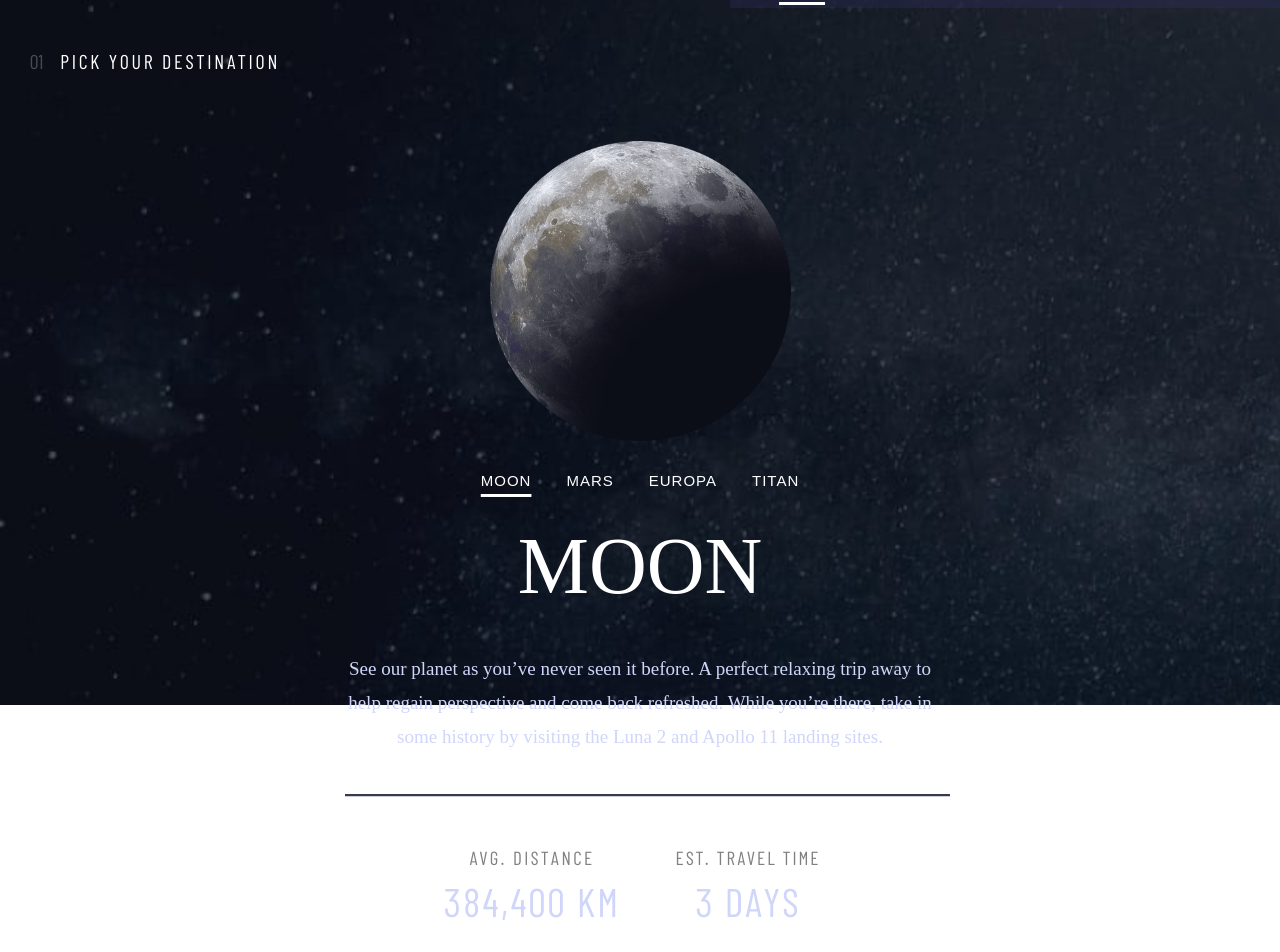
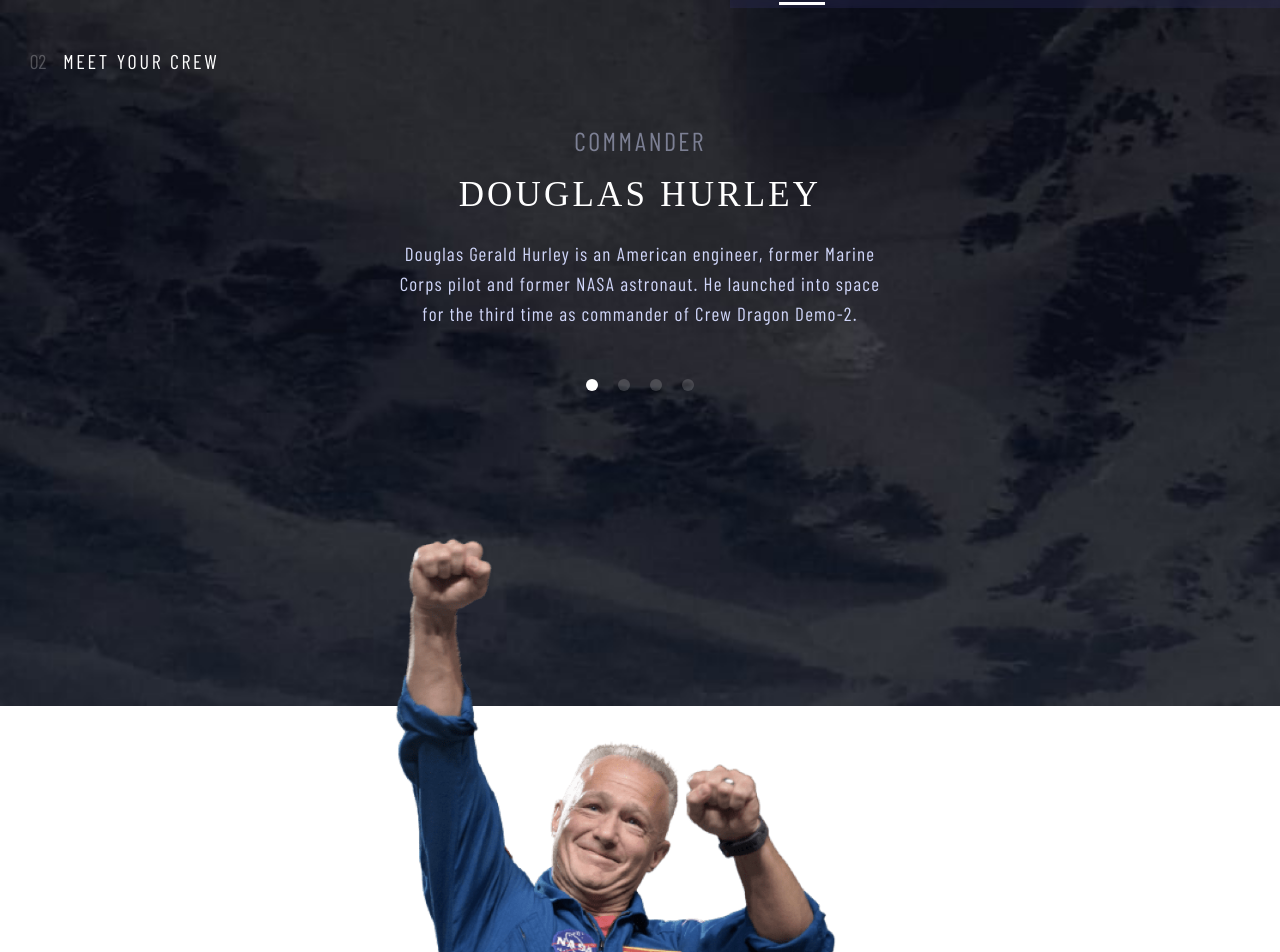
Before and after one commit to SonTonyD/Space-tourism-multi-page-website, an Angular app: page / in a window 1280 px wide. Shown: the part 94-1046 px from the top of the page. Built offline with nearby package versions, Linux system fonts and the light colour scheme.

Commit message:
tablet design: crewPage OK

```diff
--- a/src/app/app.component.ts
+++ b/src/app/app.component.ts
@@ -11,7 +11,7 @@
   @ViewChild('screen') containerElement!: ElementRef;
 
   isMenuOpen = false;
-  currentPage = "destination";
+  currentPage = "crew";
 
   constructor(private renderer : Renderer2) { }
 
--- a/src/app/crew/crew.component.css
+++ b/src/app/crew/crew.component.css
@@ -116,7 +116,7 @@
 }
 
 .crew-bio {
-    font-family: 'Barlow';
+    font-family: 'Barlow Condensed';
     font-style: normal;
     font-weight: 400;
     font-size: 15px;
@@ -139,3 +139,104 @@
     margin-top: 0px;
     height: 5px;
 }
+
+@media(min-width : 500px) {
+    .container {
+        display: flex;
+        flex-direction: column;
+    }
+
+    .background {
+        background-image: url("/assets/assets/crew/background-crew-tablet.jpg");
+        height: 100%;
+        position: fixed;
+        z-index: -2;
+        margin-top: 24px;
+        width: 100%;
+        background-repeat:no-repeat;
+        background-size: cover;
+    }
+
+    .meet-your-crew {
+        margin-top: 120px;
+        padding-top: 50px;
+        padding-left: 30px;
+        display: flex;
+        justify-content: left;
+    }
+
+    .meet-your-crew .number {
+        font-family: 'Barlow Condensed';
+        color: white;
+        font-size: 20px;
+        text-transform: uppercase;
+        opacity: 0.25;
+        line-height: 19px;
+    }
+
+    .meet-your-crew .text-meet-your-crew {
+        font-family: 'Barlow Condensed';
+        color: white;
+        font-size: 20px;
+        font-weight: 400px;
+        text-transform: uppercase;
+        margin-left: 17px;
+        line-height: 19px;
+        letter-spacing: 2.7px;
+    }
+
+    .crew-role {
+        order: 1;
+        opacity: 0.5;
+        font-size: 26px;
+        line-height: 20px;
+        margin-top: 60px;
+    }
+
+    .crew-name {
+        order: 2;
+        font-size: 35px;
+        letter-spacing: 3.2px;
+        margin-top: 30px;
+    }
+
+    .crew-bio {
+        order: 3;
+        width: 500px;
+        font-size: 19px;
+        line-height: 30px;
+        letter-spacing: 1.2px;
+        margin-top: 30px;
+    }
+
+    .crew-navigation {
+        order: 4;
+        margin-top: 50px;
+    }
+    .crew-navigation button {
+        width: 12px;
+        height: 12px;
+    }
+
+    .crew-image {
+        order: 5;
+        bottom: 0px;
+
+        display: block;
+        margin-left: auto;
+        margin-right: auto;
+        width: 490px;
+        height: 600px;
+        margin-top: 11.5vw;
+    }
+    img {
+        object-position: center ;
+        object-fit: cover;
+        width: auto;
+        height: 100%;
+    }
+
+    .divider {
+        display: none;
+    }
+}
```
